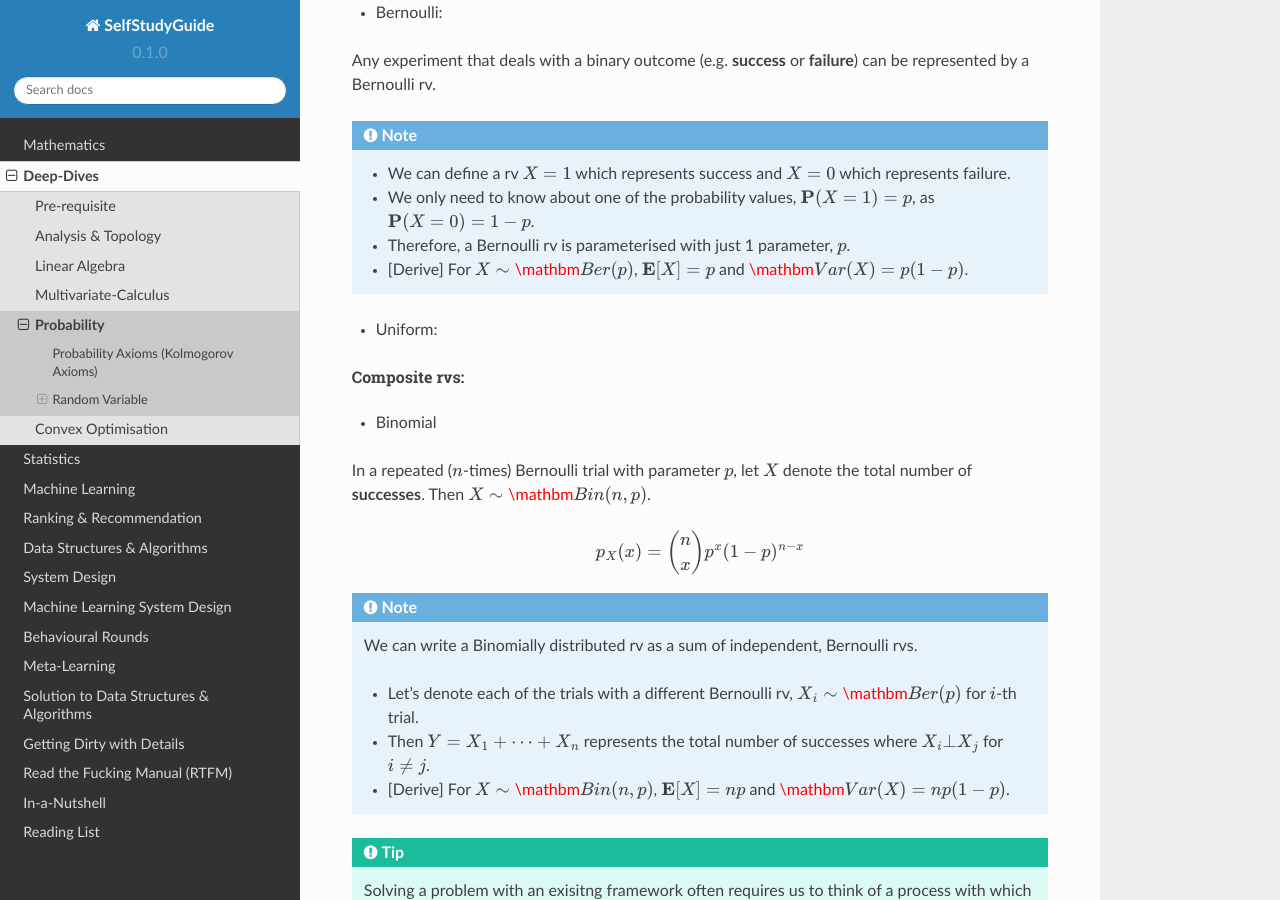
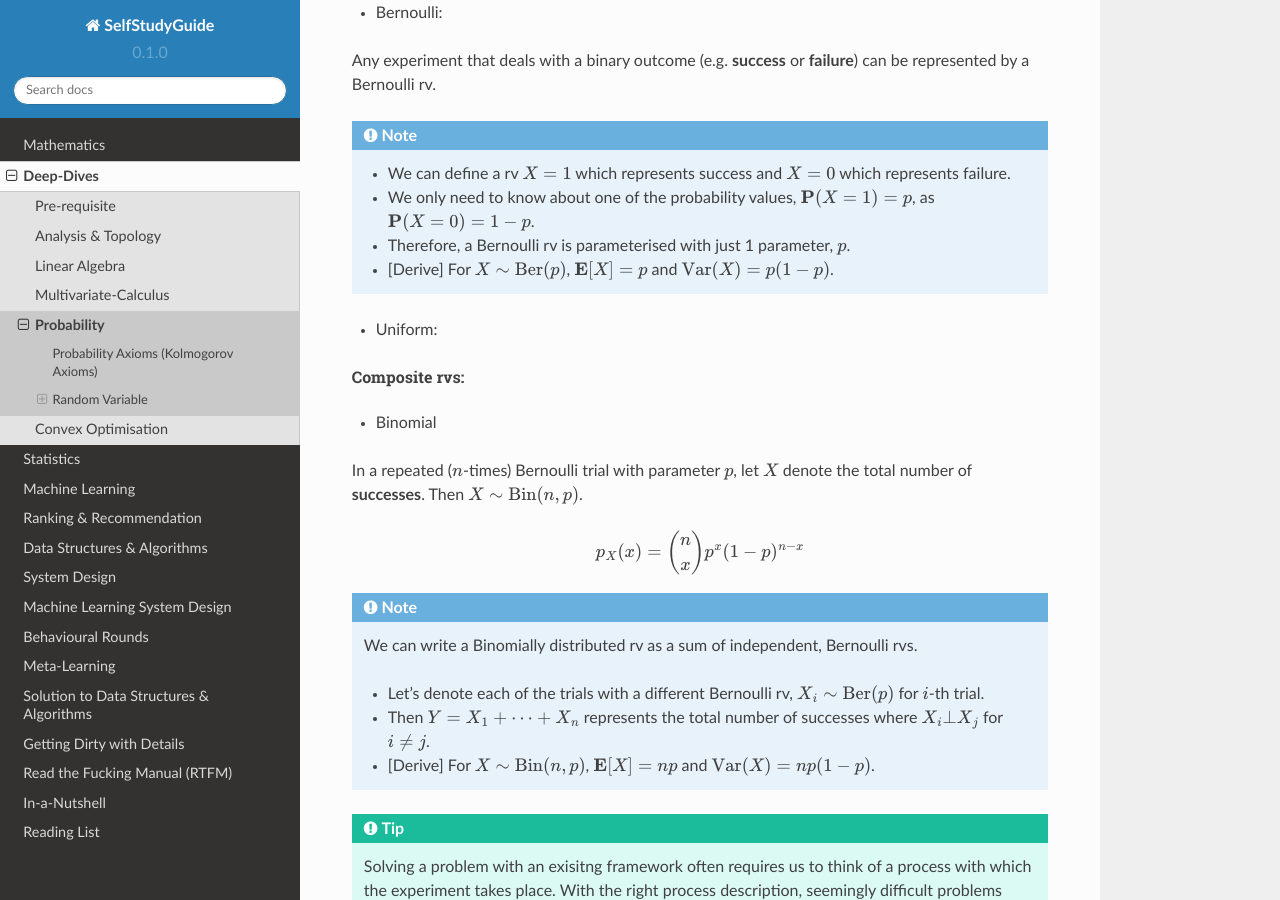
Before and after one commit to uselesstechjunks/leetcode, a Sphinx documentation site: the page built from docs/source/math/prob.rst, in a window 1280 px wide and 900 px high, scrolled down 4958 px. Built offline with Sphinx 7.4.7 and the Read the Docs theme 2.0.0, drawn with Linux system fonts in a browser that asks for light colours.

Commit message:
Update prob.rst

```diff
--- a/docs/source/math/prob.rst
+++ b/docs/source/math/prob.rst
@@ -183,7 +183,7 @@ Any experiment that deals with a binary outcome (e.g. **success** or **failure**
 	* We can define a rv :math:`X=1` which represents success and :math:`X=0` which represents failure.
 	* We only need to know about one of the probability values, :math:`\mathbf{P}(X=1)=p`, as :math:`\mathbf{P}(X=0)=1-p`.
 	* Therefore, a Bernoulli rv is parameterised with just 1 parameter, :math:`p`.
-	* [Derive] For :math:`X\sim\mathbm{Ber}(p)`, :math:`\mathbf{E}[X]=p` and :math:`\mathbm{Var}(X)=p(1-p)`.
+	* [Derive] For :math:`X\sim\mathrm{Ber}(p)`, :math:`\mathbf{E}[X]=p` and :math:`\mathrm{Var}(X)=p(1-p)`.
 
 * Uniform:
 
@@ -191,7 +191,7 @@ Composite rvs:
 """"""""""""""""""""""""""""""""""""
 * Binomial
 
-In a repeated (:math:`n`-times) Bernoulli trial with parameter :math:`p`, let :math:`X` denote the total number of **successes**. Then :math:`X\sim\mathbm{Bin}(n,p)`.
+In a repeated (:math:`n`-times) Bernoulli trial with parameter :math:`p`, let :math:`X` denote the total number of **successes**. Then :math:`X\sim\mathrm{Bin}(n,p)`.
 
 .. math::
 	p_X(x)={n \choose x} p^x(1-p)^{n-x}
@@ -199,9 +199,9 @@ In a repeated (:math:`n`-times) Bernoulli trial with parameter :math:`p`, let :m
 .. note::
 	We can write a Binomially distributed rv as a sum of independent, Bernoulli rvs.
 
-	* Let's denote each of the trials with a different Bernoulli rv, :math:`X_i\sim\mathbm{Ber}(p)` for :math:`i`-th trial.
+	* Let's denote each of the trials with a different Bernoulli rv, :math:`X_i\sim\mathrm{Ber}(p)` for :math:`i`-th trial.
 	* Then :math:`Y=X_1+\cdots+X_n` represents the total number of successes where :math:`X_i\bot X_j` for :math:`i\neq j`.
-	* [Derive] For :math:`X\sim\mathbm{Bin}(n,p)`, :math:`\mathbf{E}[X]=np` and :math:`\mathbm{Var}(X)=np(1-p)`.
+	* [Derive] For :math:`X\sim\mathrm{Bin}(n,p)`, :math:`\mathbf{E}[X]=np` and :math:`\mathrm{Var}(X)=np(1-p)`.
 
 ..  tip::
     Solving a problem with an exisitng framework often requires us to think of a process with which the experiment takes place. With the right process description, seemingly difficult problems often become easy.
```
